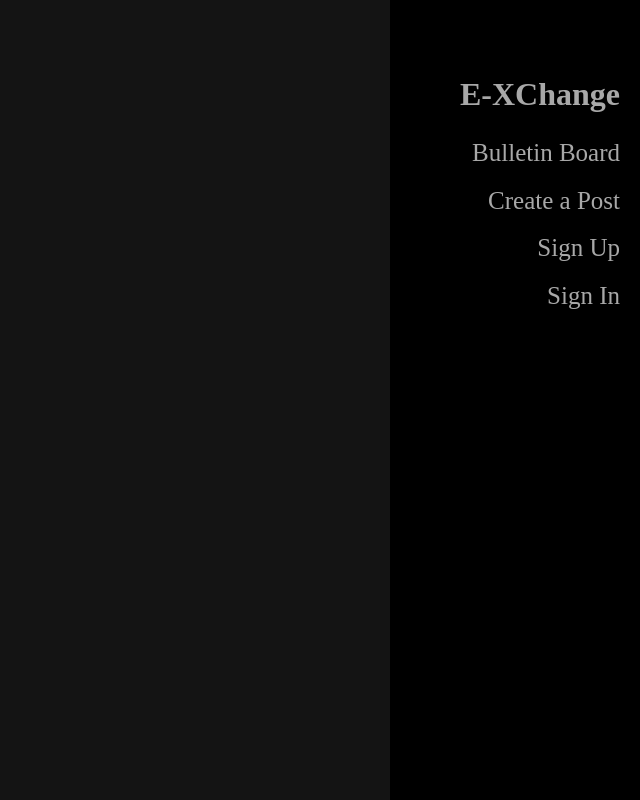
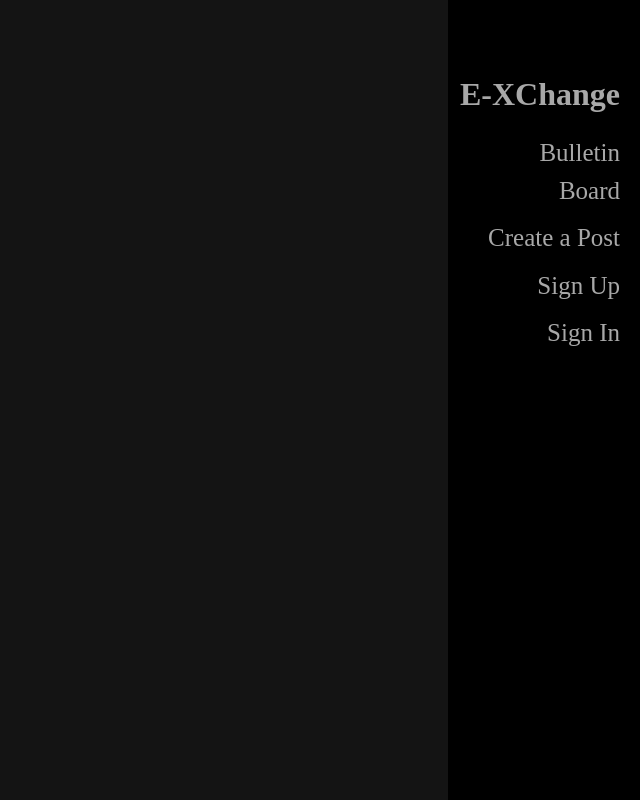
Before and after one commit to jwporath/E-Xchange, a PHP site: page /E-Xchange/post.php in a window 1280 px wide. Shown: the whole page, without its empty margins (640-1280 px from the left). Run offline with PHP 8.4, Linux system fonts and the light colour scheme.

Commit message:
updated sidebar size

```diff
--- a/style.css
+++ b/style.css
@@ -1,7 +1,7 @@
 .sidebar
 {
     height: 100vh;
-    width: 250px;
+    width: 15vw;
     position: fixed;
     z-index: 1;
     right: 0;
@@ -78,7 +78,7 @@
 .main
 {
     color: #a8a8a8;
-    margin-right: 250px;
+    margin-right: 15vw;;
 }
 
 body
```
